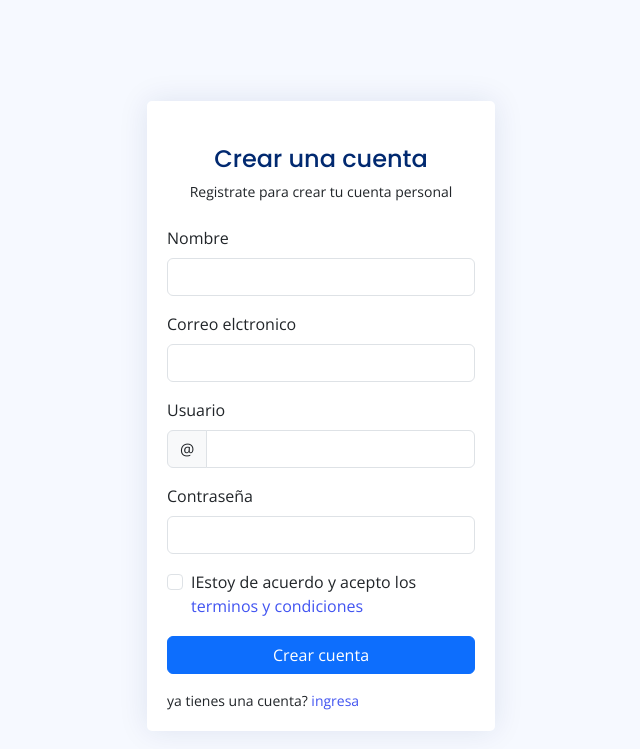
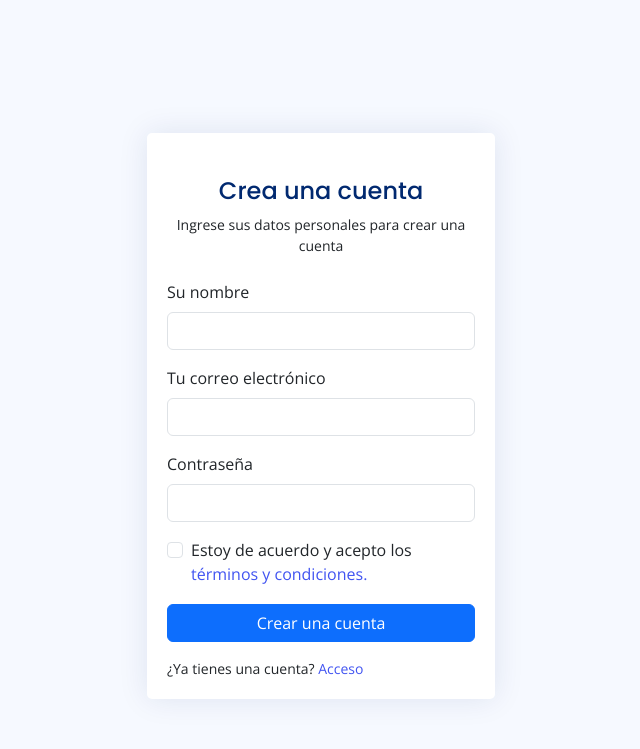
Before and after one commit to gustavomo/evaluacion_docente, a PHP site: page /registro/view/index.php in a window 1280 px wide. Shown: the top 749 px of the page, without its empty margins (319-959 px from the left). Run offline with PHP 8.4, Linux system fonts and the light colour scheme; some libraries are stand-ins or nearby versions.

Commit message:
se completo el formulario de registo

```diff
--- a/CRUD/config.php
+++ b/CRUD/config.php
@@ -3,7 +3,7 @@
 class configDb {
 
     var $host = 'localhost';
-    var $dbname = "prueba";
+    var $dbname = "evaluacion_docente";
     var $user = "root";
     var $pass = "";
 
--- a/login/view/index.php
+++ b/login/view/index.php
@@ -83,7 +83,7 @@
                       <button class="btn btn-primary w-100" type="submit">Acceso</button>
                     </div>
                     <div class="col-12">
-                      <p class="small mb-0">¿No tienes cuenta? <a href="pages-register.html">Crea una cuenta</a></p>
+                      <p class="small mb-0">¿No tienes cuenta? <a href="/evaluacion_docente/registro/view/">Crea una cuenta</a></p>
                     </div>
                   </form>
 
--- /dev/null
+++ b/registro/view/index.js
@@ -0,0 +1,25 @@
+const createUser = () => {
+    const name = document.getElementById("yourName");
+    const email = document.getElementById("yourEmail");
+    const password = document.getElementById("yourPassword");
+
+    if (!name.value || !email.value | password.value) {
+        return;
+    }
+
+    const form = new FormData();
+    form.append('nombre', name.value);
+    form.append('email', email.value);
+    form.append('contrasena', email.value);
+
+    axios.post('../controller/create_user.php', form)
+        .then(function (response) {
+            console.log(response);
+        })
+        .catch(function (error) {
+            console.log(error);
+        });
+}
+
+const submitButton = document.getElementById("submitButton");
+submitButton.addEventListener("click", createUser);
--- a/registro/view/index.php
+++ b/registro/view/index.php
@@ -29,13 +29,7 @@
   <!-- Template Main CSS File -->
   <link href="../../assets/css/style.css" rel="stylesheet">
 
-  <!-- =======================================================
-  * Template Name: NiceAdmin
-  * Updated: Sep 18 2023 with Bootstrap v5.3.2
-  * Template URL: https://bootstrapmade.com/nice-admin-bootstrap-admin-html-template/
-  * Author: BootstrapMade.com
-  * License: https://bootstrapmade.com/license/
-  ======================================================== -->
+  <script src="https://cdn.jsdelivr.net/npm/axios/dist/axios.min.js"></script>
 </head>
 
 <body>
@@ -60,30 +54,21 @@
                 <div class="card-body">
 
                   <div class="pt-4 pb-2">
-                    <h5 class="card-title text-center pb-0 fs-4">Crear una cuenta</h5>
-                    <p class="text-center small">Registrate para crear tu cuenta personal</p>
+                    <h5 class="card-title text-center pb-0 fs-4">Crea una cuenta</h5>
+                    <p class="text-center small">Ingrese sus datos personales para crear una cuenta</p>
                   </div>
 
                   <form class="row g-3 needs-validation" novalidate>
                     <div class="col-12">
-                      <label for="yourName" class="form-label">Nombre</label>
+                      <label for="yourName" class="form-label">Su nombre</label>
                       <input type="text" name="name" class="form-control" id="yourName" required>
                       <div class="invalid-feedback">Por favor, ingresa tu nombre</div>
                     </div>
 
                     <div class="col-12">
-                      <label for="yourEmail" class="form-label">Correo elctronico</label>
+                      <label for="yourEmail" class="form-label">Tu correo electrónico</label>
                       <input type="email" name="email" class="form-control" id="yourEmail" required>
                       <div class="invalid-feedback">Por favor ingresa una cuenta valida</div>
-                    </div>
-
-                    <div class="col-12">
-                      <label for="yourUsername" class="form-label">Usuario</label>
-                      <div class="input-group has-validation">
-                        <span class="input-group-text" id="inputGroupPrepend">@</span>
-                        <input type="text" name="username" class="form-control" id="yourUsername" required>
-                        <div class="invalid-feedback">Por favor elige tu usuario.</div>
-                      </div>
                     </div>
 
                     <div class="col-12">
@@ -95,15 +80,15 @@
                     <div class="col-12">
                       <div class="form-check">
                         <input class="form-check-input" name="terms" type="checkbox" value="" id="acceptTerms" required>
-                        <label class="form-check-label" for="acceptTerms">IEstoy de acuerdo y acepto los<a href="#"> terminos y condiciones</a></label>
+                        <label class="form-check-label" for="acceptTerms">Estoy de acuerdo y acepto los<a href="#"> términos y condiciones.</a></label>
                         <div class="invalid-feedback">Debes aceptar antes de enviar.</div>
                       </div>
                     </div>
                     <div class="col-12">
-                      <button class="btn btn-primary w-100" type="submit">Crear cuenta</button>
+                      <button class="btn btn-primary w-100" type="button" id="submitButton">Crear una cuenta</button>
                     </div>
                     <div class="col-12">
-                      <p class="small mb-0">ya tienes una cuenta? <a href="pages-login.html">ingresa</a></p>
+                      <p class="small mb-0">¿Ya tienes una cuenta? <a href="pages-login.html">Acceso</a></p>
                     </div>
                   </form>
 
@@ -142,6 +127,7 @@
   <!-- Template Main JS File -->
   <script src="../../assets/js/main.js"></script>
 
+  <script src="./index.js"></script>
 </body>
 
 </html>
```
Also changed, not shown: registro/controller/create_user.php (added, +39 -0 lines), login/controller/verifyUser.php (renamed from login/model/verifyUser.php).
